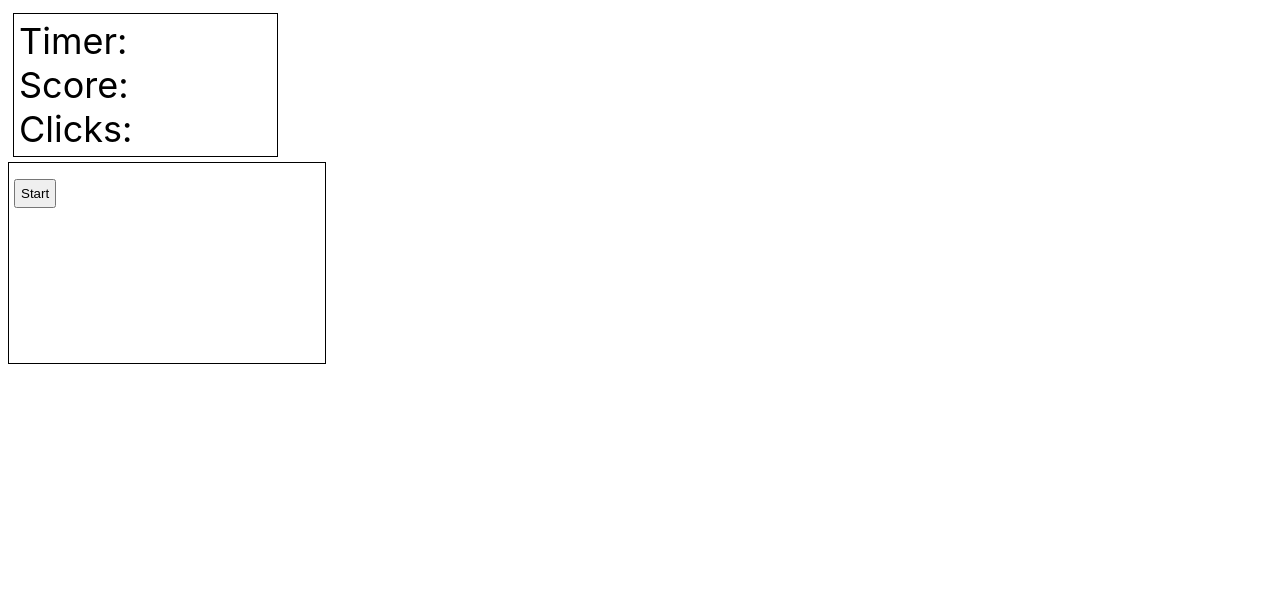
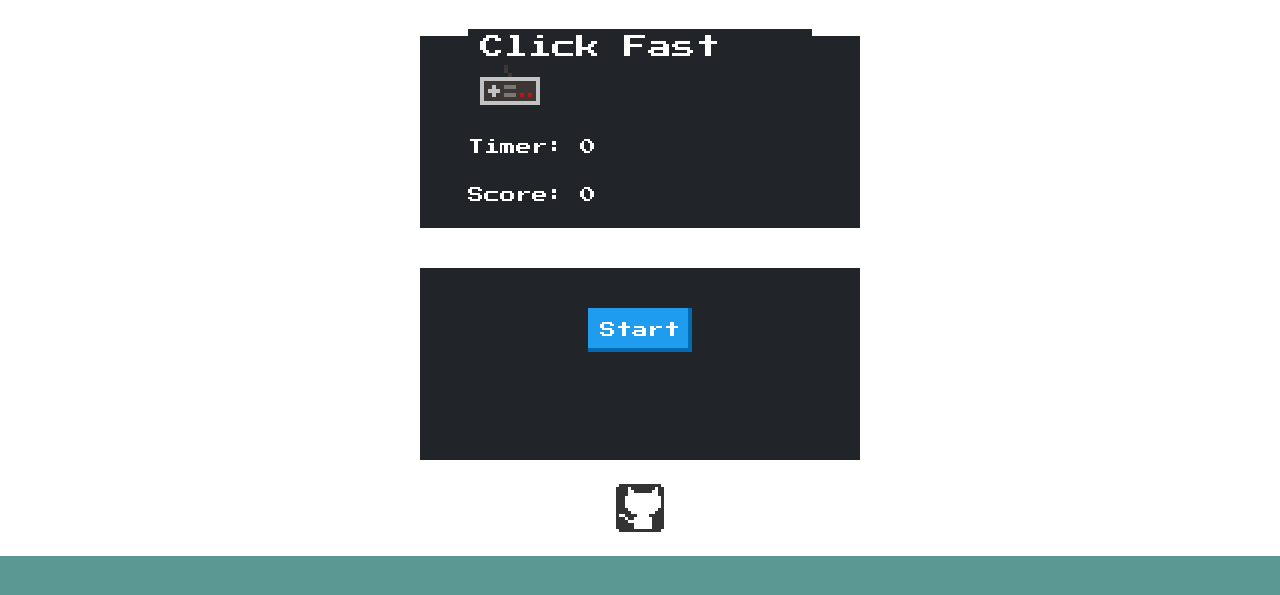
Before and after one commit to vannida-lim/click-fast-game, a PHP site: page / in a window 1280 px wide. Shown: the top 595 px of the page. Run offline with PHP 8.4, Linux system fonts and the light colour scheme; some libraries are stand-ins or nearby versions.

Commit message:
Added nes.css and init npm

```diff
--- a/index.css
+++ b/index.css
@@ -1,22 +1,34 @@
 html, body {
-    font-family: -apple-system, BlinkMacSystemFont, 'Segoe UI', Roboto, Oxygen, Ubuntu, Cantarell, 'Open Sans', 'Helvetica Neue', sans-serif;
+    font-family: 'Press Start 2P', cursive,-apple-system, BlinkMacSystemFont, 'Segoe UI', Roboto, Oxygen, Ubuntu, Cantarell, 'Open Sans', 'Helvetica Neue', sans-serif;
     font-size: 1.5em;
     overflow: hidden;
+    background: #5b9793;
 }
+
 #content {
-    border: solid black 1px;
-    width: 20%;
-    margin: 5px;
-    padding: 5px;
+    width: 35%;
+    height: 200px;
+    margin: 2em auto;
 }
 
 #click-area {
-    border: solid black 1px;
-    width: 25%;
+    width: 35%;
     height: 200px;
+    margin: auto;
+    text-align: center;
 }
 
-#start {
-    margin: 5px;
-    padding: 5px;
+button {
+   display: inline-block;
+   border: black;
+   margin-bottom: 2em;
 }
+
+#footer {
+   text-align: center;
+   margin: 20px;
+}
+
+i {
+    display: inline-block;
+}
--- a/index.html
+++ b/index.html
@@ -5,15 +5,26 @@
     <meta name="viewport" content="width=device-width,initial-scale=1">
     <title>Click Fast</title>
     <link rel="stylesheet" href="index.css" type="text/css">
+    <link href="https://fonts.googleapis.com/css?family=Press+Start+2P" rel="stylesheet">
+    <link rel="stylesheet" href="./node_modules/nes.css/css/nes.min.css">
   </head>
   <body>
-      <div id='content'>
-          Timer: <span id='timer'></span><br/>
-          Score: <span id='score'></span><br/>
-          Clicks: <span id='clicks'></span><br/>
+      <div id='content' class='nes-container is-dark with-title'>
+        <p class='title'>Click Fast <i class="nes-logo"></i></p>
+        <p>Timer: <span id='timer'>0</span></p>
+        <p>Score: <span id='score'>0</span></p>
+        <p>Clicks: <span id='clicks'>0</span></p>
       </div>
-      <div className='toggled' id='click-area'>
-          <button id='start'>Start</button>
+      <div id='click-area' class='nes-container is-dark'>
+          <button id='start'type='button' class='nes-btn is-primary'>
+            Start
+          </button>
+      </div>
+
+      <div id='footer'>
+        <a href='https://github.com/vannida-lim/click-fast-game'>
+          <i class="nes-icon github is-medium"></i>
+        </a>
       </div>
   </body>
   <script type='text/javascript' src='./index.js'></script>
--- a/index.js
+++ b/index.js
@@ -2,6 +2,7 @@ let score = null
 let duration = 10
 let startTime = null
 let ended = true
+let seconds = 4
 
 let timerText = document.querySelector('#timer')
 let scoreText = document.querySelector('#score')
@@ -10,14 +11,23 @@ let startButton = document.querySelector('#start')
 let clickArea = document.querySelector('#click-area')
 
 startButton.addEventListener('click', (e) => {
+    // setTimeout(() => {
+    //     startGame()
+    // }, 3000)
+
+    setInterval(() => {
+        seconds--
+        clickArea.textContent = seconds
+        if (seconds <= 0) {
+            clickArea.textContent = "GO!"
+            clearInterval()
+        }
+    }, 1000)
     startGame()
+
 })
 
 clickArea.addEventListener('click', (e) => {
-    // if (clickArea.className !== toggl) {
-    //     clickArea.style.background = 'blue'
-    // }
-
     if (!ended) {
         score++
         scoreText.textContent = score
```
Also changed, not shown: package.json (added, +23 -0 lines), package-lock.json (added).
